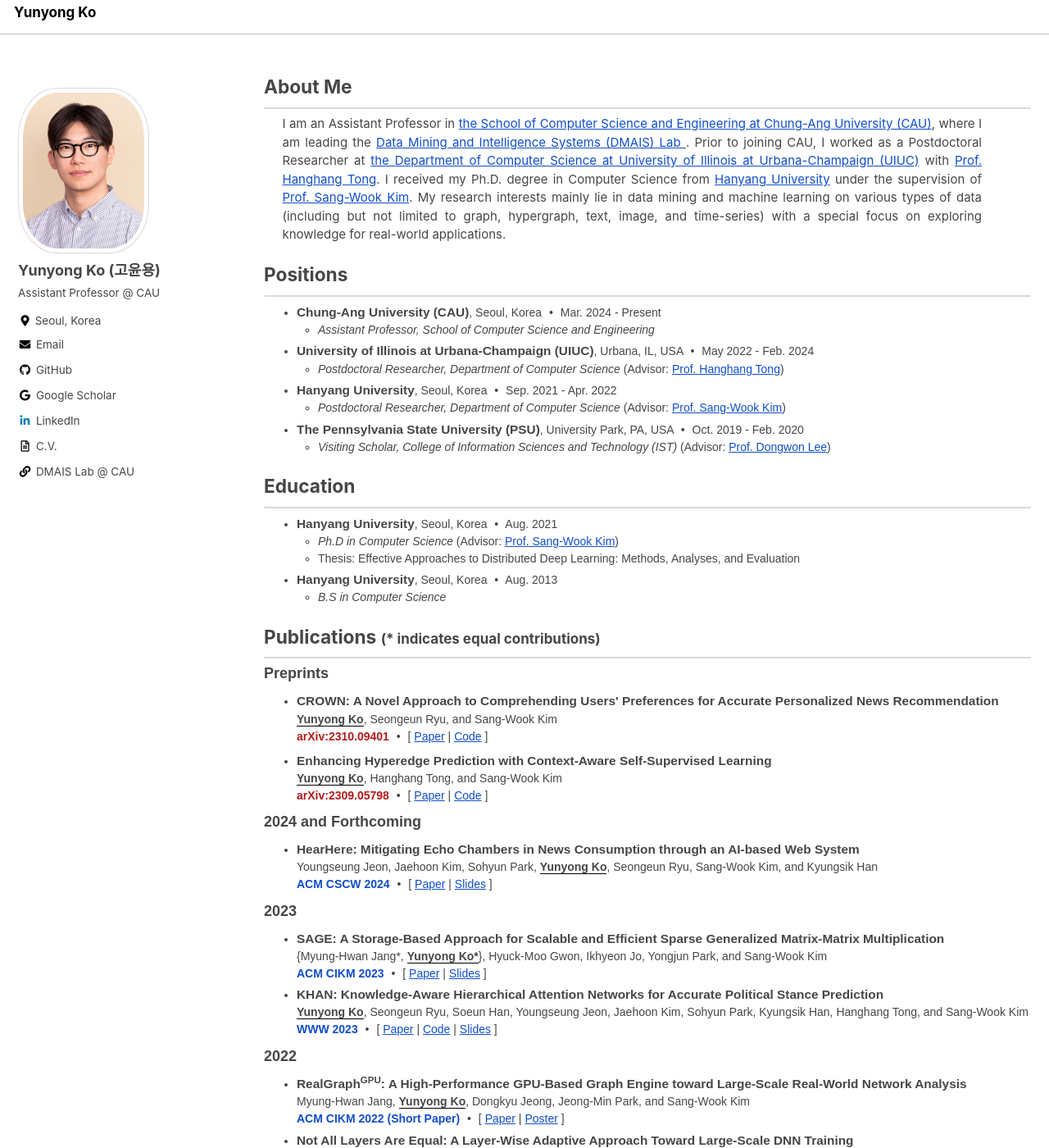
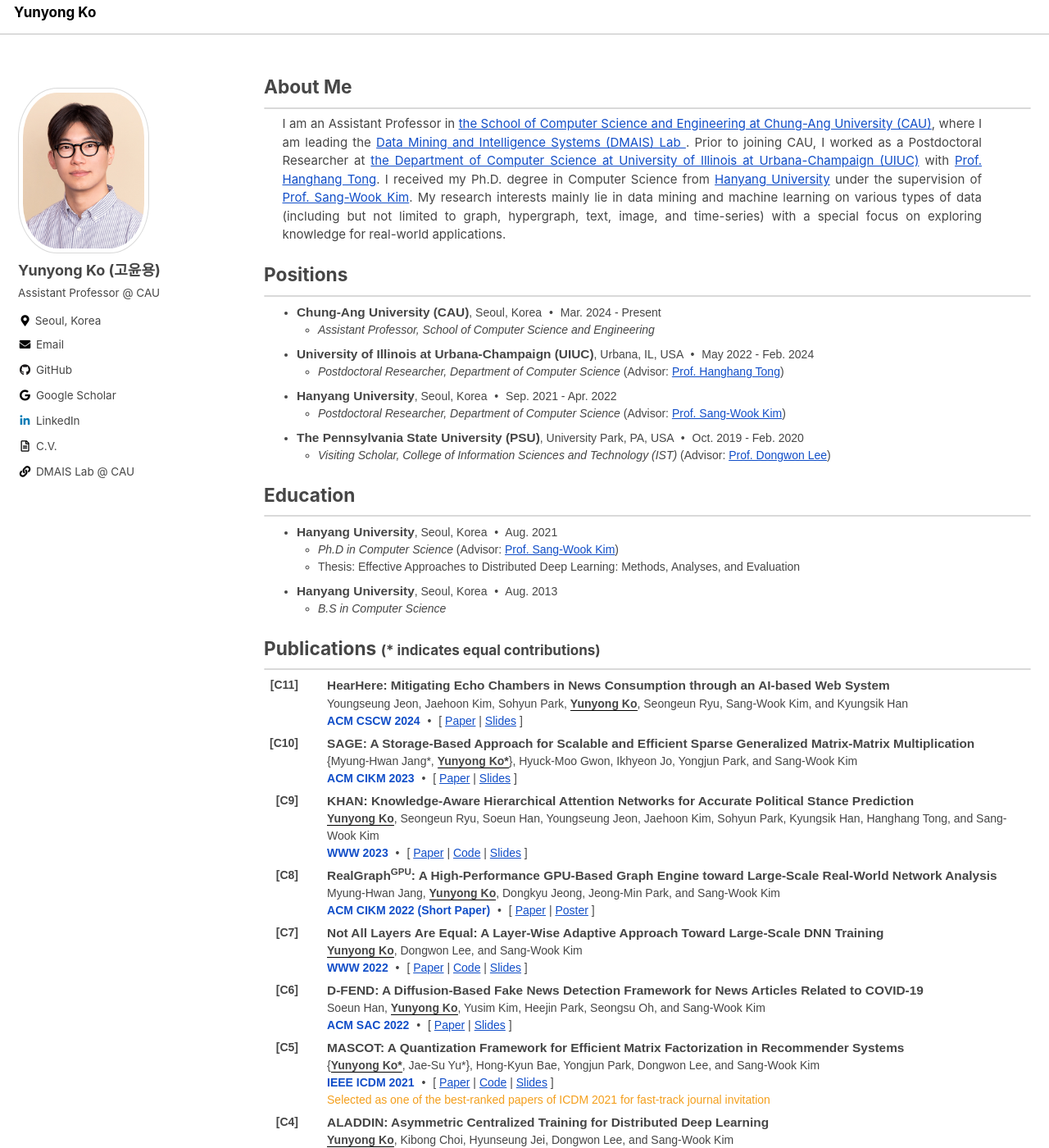
Before and after one commit to yy-ko/yy-ko.github.io, a Jekyll site: the page built from index.html, in a window 1280 px wide and 1400 px high. Shown: the whole window at 82% size. Built offline with Jekyll 4.4.1, drawn with Linux system fonts in a browser that asks for light colours; cached includes are drawn as plain includes; the list of posts is cut into pages by our own code; some of the changed text lies outside the part shown.

Commit message:
publication format changed

```diff
--- a/assets/css/main.scss
+++ b/assets/css/main.scss
@@ -30,10 +30,23 @@
     margin-top: 0.5em;
     margin-bottom: 0em;
     font-size:  14px;
+    border-collapse: collapse;
 }
-.my_list > li{
-    margin-top: 0em;
-    margin-bottom: 0.25em;
+
+.paper{
+}
+.paper_head{
+    vertical-align: top;
+    text-align: right;
+    border-bottom: 0px;
+    padding-right: 2em;
+    padding-top: 1px;
+    padding-bottom: 5px;
+}
+.paper_content{
+    border-bottom: 0px;
+    padding-top: 0em;
+    padding-bottom: 5px;
 }
 .title{
     font-size: 1.1em;
--- a/index.html
+++ b/index.html
@@ -110,142 +110,192 @@
 <div id="pub" class="section">
 <h5 class="section-title">Publications <small>(* indicates equal contributions)</small></h5>
 <hr class="sep">
-	<span class="year"><strong>Preprints</strong></span>
-    <ul class="my_list">
-		<li> <strong class='title'>CROWN: A Novel Approach to Comprehending Users' Preferences for Accurate Personalized News Recommendation</strong> <br>
-			<strong><u>Yunyong Ko</u></strong>, Seongeun Ryu, and Sang-Wook Kim <br>
-			<span class="venue arxiv"><strong>arXiv:2310.09401</strong></span>
-			<span class="dot-sep">&#8226;</span>
-			<span>[ <a href="https://arxiv.org/pdf/2310.09401.pdf">Paper</a> | <a href="#">Code</a> ]</span>
-		</li>
-	</ul>
-
-
-    <ul class="my_list">
-		<li> <strong class='title'>Enhancing Hyperedge Prediction with Context-Aware Self-Supervised Learning</strong> <br>
-			<strong><u>Yunyong Ko</u></strong>, Hanghang Tong, and Sang-Wook Kim <br>
-			<span class="venue arxiv"><strong>arXiv:2309.05798</strong></span>
-			<span class="dot-sep">&#8226;</span>
-			<span>[ <a href="https://arxiv.org/pdf/2309.05798.pdf">Paper</a> | <a href="https://github.com/yy-ko/cash">Code</a> ]</span>
-		</li>
-	</ul>
-
-	<span class="year"><strong>2024 and Forthcoming</strong></span>
-	<ul class="my_list">
-		<li> <strong class='title'>HearHere: Mitigating Echo Chambers in News Consumption through an AI-based Web System</strong> <br>
-			Youngseung Jeon, Jaehoon Kim, Sohyun Park, <strong><u>Yunyong Ko</u></strong>, Seongeun Ryu, Sang-Wook Kim, and Kyungsik Han <br>
-			<span class="venue conf"><strong>ACM CSCW 2024</strong></span>
-			<span class="dot-sep">&#8226;</span>
-			<span>[ <a href="https://arxiv.org/pdf/2402.18222.pdf">Paper</a> | <a href="#">Slides</a> ]</span>
-		</li>
-	</ul>
-
-
-	<span class="year"><strong>2023</strong></span>
-	<ul class="my_list">
-
-		<li> <strong class='title'>SAGE: A Storage-Based Approach for Scalable and Efficient Sparse Generalized Matrix-Matrix Multiplication </strong> <br>
+	<!-- <span class="year"><strong>Preprints</strong></span> -->
+    <!-- <ul class="my_list"> -->
+		<!-- <li> <strong class='title'>CROWN: A Novel Approach to Comprehending Users' Preferences for Accurate Personalized News Recommendation</strong> <br>  -->
+			<!-- <strong><u>Yunyong Ko</u></strong>, Seongeun Ryu, and Sang-Wook Kim <br>  -->
+			<!-- <span class="venue arxiv"><strong>arXiv:2310.09401</strong></span> -->
+			<!-- <span class="dot-sep">&#8226;</span> -->
+			<!-- <span>[ <a href="https://arxiv.org/pdf/2310.09401.pdf">Paper</a> | <a href="#">Code</a> ]</span> -->
+		<!-- </li> -->
+	<!-- [> </ul> <] -->
+    <!-- [> <ul class="my_list"> <] -->
+		<!-- <li> <strong class='title'>Enhancing Hyperedge Prediction with Context-Aware Self-Supervised Learning</strong> <br>  -->
+			<!-- <strong><u>Yunyong Ko</u></strong>, Hanghang Tong, and Sang-Wook Kim <br>  -->
+			<!-- <span class="venue arxiv"><strong>arXiv:2309.05798</strong></span> -->
+			<!-- <span class="dot-sep">&#8226;</span> -->
+			<!-- <span>[ <a href="https://arxiv.org/pdf/2309.05798.pdf">Paper</a> | <a href="https://github.com/yy-ko/cash">Code</a> ]</span> -->
+		<!-- </li> -->
+	<!-- </ul> -->
+	<!-- <span class="year"><strong>2024 and Forthcoming</strong></span> -->
+	<table class="my_list">
+		<tr class="paper">
+			<td class="paper_head"> <strong>[C11]</strong></td>
+			<td class="paper_content">
+				<strong class='title'>HearHere: Mitigating Echo Chambers in News Consumption through an AI-based Web System</strong> <br>
+				Youngseung Jeon, Jaehoon Kim, Sohyun Park, <strong><u>Yunyong Ko</u></strong>, Seongeun Ryu, Sang-Wook Kim, and Kyungsik Han <br>
+				<span class="venue conf"><strong>ACM CSCW 2024</strong></span>
+				<span class="dot-sep">&#8226;</span>
+				<span>[ <a href="https://arxiv.org/pdf/2402.18222.pdf">Paper</a> | <a href="#">Slides</a> ]</span>
+			</td>
+		</tr>
+		<tr>
+			<td class="paper_head"> <strong>[C10]</strong></td>
+			<td class="paper_content">
+			<strong class='title'>SAGE: A Storage-Based Approach for Scalable and Efficient Sparse Generalized Matrix-Matrix Multiplication </strong> <br>
 			{Myung-Hwan Jang*, <strong><u>Yunyong Ko*</u></strong>}, Hyuck-Moo Gwon, Ikhyeon Jo, Yongjun Park, and Sang-Wook Kim <br>
 			<span class="venue conf"><strong>ACM CIKM 2023</strong></span>
 			<span class="dot-sep">&#8226;</span>
 			<span>[ <a href="https://arxiv.org/pdf/2308.13626.pdf">Paper</a> | <a href="/assets/files/CIKM23-sage-presentation.pdf">Slides</a> ]</span>
-			<!-- <span>[ <a href="https://arxiv.org/pdf/2308.13626.pdf">Paper</a> | <a href="#">Code</a> | <a href="/assets/files/CIKM23-sage-presentation.pdf">Slides</a> ]</span> -->
-		</li>
-
-		<li> <strong class='title'>KHAN: Knowledge-Aware Hierarchical Attention Networks for Accurate Political Stance Prediction</strong> <br>
+			</td>
+		</tr>
+		<tr>
+			<td class="paper_head"> <strong>[C9]</strong></td>
+			<td class="paper_content">
+			<strong class='title'>KHAN: Knowledge-Aware Hierarchical Attention Networks for Accurate Political Stance Prediction</strong> <br>
 			<strong><u>Yunyong Ko</u></strong>, Seongeun Ryu, Soeun Han, Youngseung Jeon, Jaehoon Kim, Sohyun Park, Kyungsik Han, Hanghang Tong, and Sang-Wook Kim <br>
 			<!-- <span class="venue conf">ACM Web Conference (<strong>WWW</strong>) 2023</span> -->
 			<span class="venue conf"><strong>WWW 2023</strong></span>
 			<span class="dot-sep">&#8226;</span>
 			<span>[ <a href="https://arxiv.org/pdf/2302.12126.pdf">Paper</a> | <a href="https://github.com/yy-ko/khan-www23">Code</a> | <a href="/assets/files/WWW23-khan-presentation.pdf">Slides</a> ]</span>
-		</li>
-	</ul>
+			</td>
+		</tr>
 
-	<span class="year"><strong>2022</strong></span>
-	<ul class="my_list">
-		<li> <strong class='title'>RealGraph<sup>GPU</sup>: A High-Performance GPU-Based Graph Engine toward Large-Scale Real-World Network Analysis</strong> <br>
+
+
+		<tr>
+			<td class="paper_head"> <strong>[C8]</strong></td>
+			<td class="paper_content">
+			<strong class='title'>RealGraph<sup>GPU</sup>: A High-Performance GPU-Based Graph Engine toward Large-Scale Real-World Network Analysis</strong> <br>
 			Myung-Hwan Jang, <strong><u>Yunyong Ko</u></strong>, Dongkyu Jeong, Jeong-Min Park, and Sang-Wook Kim <br>
 			<!-- <span class="venue conf"><strong>ACM CIKM 2022</strong> (Short Paper)</span> -->
 			<span class="venue conf"><strong>ACM CIKM 2022 (Short Paper)</strong></span>
 			<span class="dot-sep">&#8226;</span>
 			<span>[ <a href="/assets/files/CIKM22-realgraph-paper.pdf">Paper</a> | <a href="/assets/files/CIKM22-realgraph-poster.pdf">Poster</a> ]</span>
-		</li>
-		<li> <strong class='title'>Not All Layers Are Equal: A Layer-Wise Adaptive Approach Toward Large-Scale DNN Training </strong> <br>
+			</td>
+		</tr>
+
+
+		<tr>
+			<td class="paper_head"> <strong>[C7]</strong></td>
+			<td class="paper_content">
+			<strong class='title'>Not All Layers Are Equal: A Layer-Wise Adaptive Approach Toward Large-Scale DNN Training </strong> <br>
 			<strong><u>Yunyong Ko</u></strong>, Dongwon Lee, and Sang-Wook Kim <br>
 			<!-- <span class="venue conf">ACM Web Conference (<strong>WWW</strong>) 2022</span> -->
 			<span class="venue conf"><strong>WWW 2022</strong></span>
 			<span class="dot-sep">&#8226;</span>
 			<span>[ <a href="/assets/files/WWW22-lena-paper.pdf">Paper</a> | <a href="https://github.com/yy-ko/lena-www22">Code</a> | <a href="/assets/files/WWW22-lena-presentation.pdf">Slides</a> ]</span>
-		</li>
-		<li> <strong class='title'>D-FEND: A Diffusion-Based Fake News Detection Framework for News Articles Related to COVID-19</strong> <br>
+			</td>
+		</tr>
+
+
+
+		<tr>
+			<td class="paper_head"> <strong>[C6]</strong></td>
+			<td class="paper_content">
+			<strong class='title'>D-FEND: A Diffusion-Based Fake News Detection Framework for News Articles Related to COVID-19</strong> <br>
 			Soeun Han, <strong><u>Yunyong Ko</u></strong>, Yusim Kim, Heejin Park, Seongsu Oh, and Sang-Wook Kim<br>
 			<span class="venue conf"><strong>ACM SAC 2022</strong></span>
 			<span class="dot-sep">&#8226;</span>
 			<span>[ <a href="/assets/files/SAC22-dfend-paper.pdf">Paper</a> | <a href="/assets/files/SAC22-dfend-presentation.pdf">Slides</a> ]</span>
-		</li>
-		<!-- <li> <strong class='title'>SHAT: A Novel Asynchronous Training Algorithm That Provides Fast Model Convergence in Distributed Deep Learning</strong> <br>  -->
-			<!-- <strong><u>Yunyong Ko</u></strong> and Sang-Wook Kim <br>  -->
-			<!-- <span class="venue journal"> <strong>Applied Sciences</strong> (SCIE, 2022)</span>  -->
-			<!-- <span class="dot-sep">&#8226;</span>  -->
-			<!-- <span>[ <a href="/assets/files/AS22-shat-paper.pdf">Paper</a> ]</span> <br> -->
-		<!-- </li> -->
-	</ul>
+			</td>
+		</tr>
 
-	<span class="year"><strong>2021</strong></span>
-	<ul class="my_list">
-		<li> <strong class='title'>MASCOT: A Quantization Framework for Efficient Matrix Factorization in Recommender Systems </strong> <br>
+
+
+		<tr>
+			<td class="paper_head"> <strong>[C5]</strong></td>
+			<td class="paper_content">
+			<strong class='title'>MASCOT: A Quantization Framework for Efficient Matrix Factorization in Recommender Systems </strong> <br>
 			{<strong><u>Yunyong Ko*</u></strong>, Jae-Su Yu*}, Hong-Kyun Bae, Yongjun Park, Dongwon Lee, and Sang-Wook Kim <br>
 			<!-- <span class="venue conf">IEEE International Conference on Data Mining (<strong>IEEE ICDM</strong>) 2021</span> -->
 			<span class="venue conf"><strong>IEEE ICDM 2021</strong></span>
 			<span class="dot-sep">&#8226;</span>
 			<span>[ <a href="/assets/files/ICDM21-mascot-paper.pdf">Paper</a> <span> | </span> <a href="https://github.com/yy-ko/mascot-icdm21">Code</a> <span>|</span> <a href="/assets/files/ICDM21-mascot-presentation.pdf">Slides</a> ]</span> <br>
 			<span class="award">Selected as one of the best-ranked papers of ICDM 2021 for fast-track journal invitation</span>
-		</li>
-		<li> <strong class='title'>ALADDIN: Asymmetric Centralized Training for Distributed Deep Learning </strong> <br>
+			</td>
+		</tr>
+
+
+
+		<tr>
+			<td class="paper_head"> <strong>[C4]</strong></td>
+			<td class="paper_content">
+			<strong class='title'>ALADDIN: Asymmetric Centralized Training for Distributed Deep Learning </strong> <br>
 			<strong><u>Yunyong Ko</u></strong>, Kibong Choi, Hyunseung Jei, Dongwon Lee, and Sang-Wook Kim <br>
 			<!-- <span class="venue conf">ACM International Conference on Information and Knowledge Management (<strong>ACM CIKM</strong>) 2021</span>  -->
 			<span class="venue conf"><strong>ACM CIKM 2021</strong></span>
 			<span class="dot-sep">&#8226;</span>
 			<span>[ <a href="/assets/files/CIKM21-aladdin-paper.pdf">Paper</a> <span>|</span> <a href="/assets/files/CIKM21-aladdin-poster.pdf">Poster</a> <span>|</span> <a href="/assets/files/CIKM21-aladdin-presentation.pdf">Slides</a> <span>|</span> <a href="https://sites.google.com/view/aladdin-proofs/home?authuser=0">Appendix</a> ]</span> <br>
 			<span class="award">Selected as one of the spotlight presentations of CIKM 2021 </span>
-		</li>
-		<li> <strong class='title'>An In-Depth Analysis on Distributed Training of Deep Neural Networks </strong> <br>
+			</td>
+		</tr>
+
+
+
+		<tr>
+			<td class="paper_head"> <strong>[C3]</strong></td>
+			<td class="paper_content">
+			<strong class='title'>An In-Depth Analysis on Distributed Training of Deep Neural Networks </strong> <br>
 			<strong><u>Yunyong Ko</u></strong>, Kibong Choi, Jiwon Seo, and Sang-Wook Kim <br>
 			<!-- <span class="venue conf">IEEE International Parallel and Distributed Processing Symposium (<strong>IEEE IPDPS</strong>) 2021</span> -->
 			<span class="venue conf"><strong>IEEE IPDPS 2021</strong></span>
 			<span class="dot-sep">&#8226;</span>
 			<span>[ <a href="/assets/files/IPDPS21-analysis-paper.pdf">Paper</a> <span>|</span> <a href="/assets/files/IPDPS21-analysis-presentation.pdf">Slides</a> ]</span> <br>
-		</li>
-	</ul>
+			</td>
+		</tr>
 
-	<span class="year"><strong>~ 2020</strong></span>
-	<ul class="my_list">
-		<li> <strong class='title'>Influence Maximization for Effective Advertisement in Social Networks: Problem, Solution, and Evaluation</strong> <br>
+
+
+		<tr>
+			<td class="paper_head"> <strong>[C2]</strong></td>
+			<td class="paper_content">
+			<strong class='title'>Influence Maximization for Effective Advertisement in Social Networks: Problem, Solution, and Evaluation</strong> <br>
 			Suk-Jin Hong, <strong><u>Yunyong Ko</u></strong>, Moon-Jeung Joe, and Sang-Wook Kim <br>
 			<span class="venue conf"><strong>ACM SAC 2019</strong></span>
 			<span class="dot-sep">&#8226;</span>
 			<span>[ <a href="/assets/files/SAC19-infmax-paper.pdf">Paper</a> ]</span>
-		</li>
-		<li> <strong class='title'>Efficient and Effective Influence Maximization in Social Networks: A Hybrid-Approach </strong> <br>
+			</td>
+		</tr>
+
+		<tr>
+			<td class="paper_head"> <strong>[J2]</strong></td>
+			<td class="paper_content">
+			<strong class='title'>Efficient and Effective Influence Maximization in Social Networks: A Hybrid-Approach </strong> <br>
 			<strong><u>Yunyong Ko</u></strong>, Kyung-Jae Cho, and Sang-Wook Kim <br>
 			<span class="venue journal"> <strong>Information Sciences</strong> (SCIE, 2018)</span>
 			<span class="dot-sep">&#8226;</span>
 			<span>[ <a href="/assets/files/INS18-hybrid-paper.pdf">Paper</a> ]</span> <br>
-		</li>
-		<li> <strong class='title'>Influence Maximization in Social Networks: A Target-Oriented Estimation</strong> <br>
+			</td>
+		</tr>
+
+
+
+		<tr>
+			<td class="paper_head"> <strong>[J1]</strong></td>
+			<td class="paper_content">
+			<strong class='title'>Influence Maximization in Social Networks: A Target-Oriented Estimation</strong> <br>
 			<strong><u>Yunyong Ko</u></strong>, Dong-Kyu Chae, and Sang-Wook Kim <br>
 			<span class="venue journal"> <strong>Journal of Information Science</strong> (SCIE, 2018)</span>
 			<span class="dot-sep">&#8226;</span>
 			<span>[ <a href="/assets/files/JIS18-target-paper.pdf">Paper</a> ]</span> <br>
-		</li>
-		<li> <strong class='title'>Accurate Path-Based Influence Maximization in Social Networks </strong> <br>
+			</td>
+		</tr>
+
+
+
+		<tr>
+			<td class="paper_head"> <strong>[C1]</strong></td>
+			<td class="paper_content">
+			<strong class='title'>Accurate Path-Based Influence Maximization in Social Networks </strong> <br>
 			<strong><u>Yunyong Ko</u></strong>, Dong-Kyu Chae, and Sang-Wook Kim <br>
 			<!-- <span class="venue conf"><strong>WWW 2016</strong> (Short Paper)</span> -->
 			<span class="venue conf"><strong>WWW 2016 (Short Paper)</strong></span>
 			<span class="dot-sep">&#8226;</span>
 			<span>[ <a href="/assets/files/WWW16-path-paper.pdf">Paper</a> ]</span> <br>
-		</li>
-    </ul>
+			</td>
+		</tr>
+    </table>
 </div>
 
 
@@ -286,11 +336,11 @@
     <hr class="sep">
 	<ul class="my_list">
 		<li> <strong class="title">Track Co-Chair</strong> <br>
-			ACM Symposium on Applied Computing (<strong>ACM SAC</strong>)<span class="dot-sep">&#8226;</span> 2023
+			ACM Symposium on Applied Computing (<strong>ACM SAC</strong>)<span class="dot-sep">&#8226;</span> 2023 - 2025
 		</li>
 		<li> <strong class="title">Conference Reviewer</strong> <br>
-			The ACM Web Conference (<strong>WWW</strong>) <span class="dot-sep">&#8226;</span> 2023 <br>
-			The ACM SIGKDD Conference on Knowledge Discovery and Data Mining (<strong>ACM KDD</strong>) <span class="dot-sep">&#8226;</span> 2021, 2022, 2024 <br>
+			The ACM Web Conference (<strong>WWW</strong>) <span class="dot-sep">&#8226;</span> 2023 - 2025 <br>
+			The ACM SIGKDD Conference on Knowledge Discovery and Data Mining (<strong>ACM KDD</strong>) <span class="dot-sep">&#8226;</span> 2021, 2022, 2024, 2025 <br>
 			The IEEE International Conference on Data Mining (<strong>IEEE ICDM</strong>) <span class="dot-sep">&#8226;</span> 2022, 2023 <br>
 			The IEEE International Conference on Big Data (<strong>IEEE BigData</strong>), GTA3 Workshop <span class="dot-sep">&#8226;</span> 2023 <br>
 			The AAAI International Conference on Artificial Intelligence (<strong>AAAI</strong>) <span class="dot-sep">&#8226;</span> 2021 <br>
```
